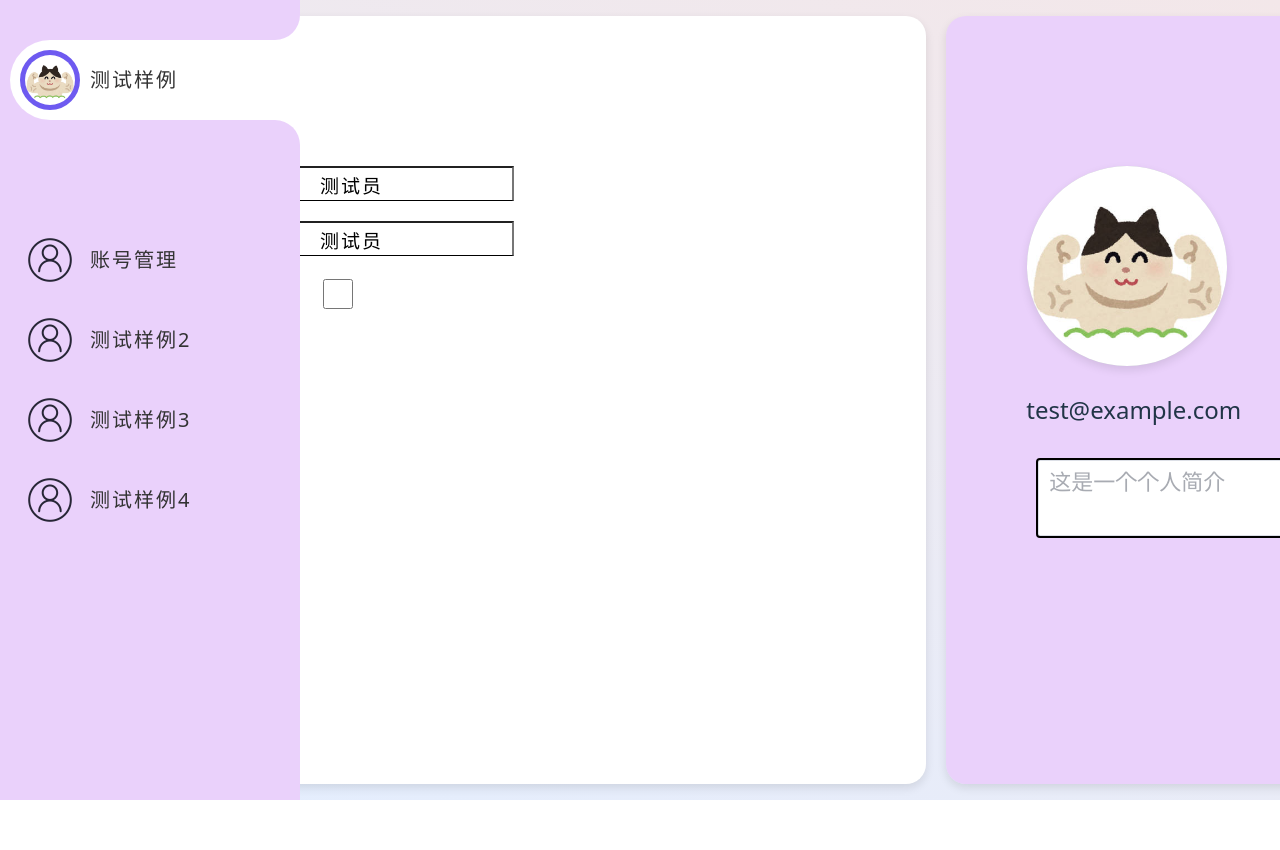
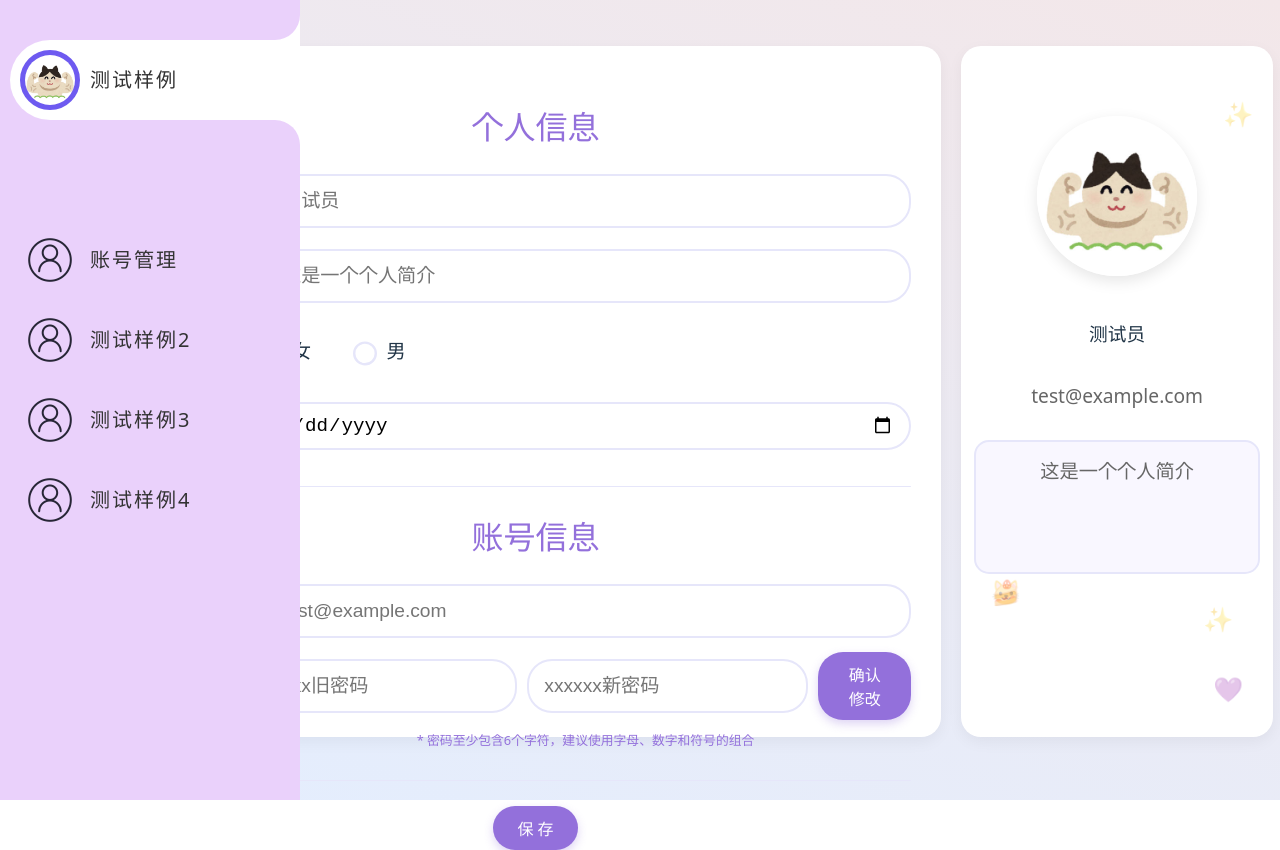
Before and after one commit to Caizqczq/UniLife, a Vue app in the folder Front/vue-unilife/: page /personal/manager in a window 1280 px wide. Shown: the top 850 px of the page. Before the commit the page ends 800 px from the top, so only its background shows below. Built offline with nearby package versions, Linux system fonts and the light colour scheme.

Commit message:
个人信息展示界面布局完成

```diff
--- a/Front/vue-unilife/src/components/Personal/AcountManager.vue
+++ b/Front/vue-unilife/src/components/Personal/AcountManager.vue
@@ -15,176 +15,513 @@ export default defineComponent({
 </script>
 
 <template>
-    <div class = "box">
-      <el-container class = "box-container">
-        <el-main class = "profile">
-          <el-container class = "personal">
-            <el-header>
-              <h2>个人信息</h2>
-            </el-header>
-            <el-main>
-              <ul>
-                <li><label>昵称</label>
-                  <input v-model = "username">
-                </li>
-                <li><label>昵称</label>
-                  <input v-model = "username">
-                </li>
-                <li>
-                  <input type = "checkbox">
-                </li>
-              </ul>
-            </el-main>
-          </el-container>
-        </el-main>
-        <el-aside class = "layout">
-          <el-avatar src = "../../../public/images/默认头像.jpg"
-                     size = "large"
-                     fit = 'fill'/>
-          <label class = "showemail">{{ email }}</label>
-          <el-input
-                    class = "self-introduce"
-                    maxlength = "30"
-                    placeholder="这是一个个人简介"
-                    size = "large"
-                    type = "textarea"/>
-        </el-aside>
-      </el-container>
+    <div class = "container">
+    <div class="main-content">
+      <!-- 左侧信息设置区 -->
+      <div class="card profile-info-card">
+        <!-- 个人信息部分 -->
+        <div class="form-section">
+          <h2 class="section-title">个人信息</h2>
+
+          <div class="form-group">
+            <label class="form-label">昵称</label>
+            <input type="text" class="form-input" :placeholder="username" readonly>
+          </div>
+
+          <div class="form-group">
+            <label class="form-label">个人简介</label>
+            <input type="text" class="form-input" placeholder="这是一个个人简介">
+          </div>
+
+          <div class="form-group">
+            <label class="form-label">性别</label>
+            <div class="radio-group">
+              <label class="radio-label">
+                <input type="radio" name="gender" class="radio-input" checked>
+                <span>女</span>
+              </label>
+              <label class="radio-label">
+                <input type="radio" name="gender" class="radio-input">
+                <span>男</span>
+              </label>
+            </div>
+          </div>
+
+          <div class="form-group">
+            <label class="form-label">生日</label>
+            <input type="date" class="date-input">
+          </div>
+        </div>
+
+        <div class="divider"></div>
+
+        <!-- 账号信息部分 -->
+        <div class="form-section">
+          <h2 class="section-title">账号信息</h2>
+
+          <div class="form-group">
+            <label class="form-label">绑定邮箱</label>
+            <input type="email" class="form-input" :placeholder="email"  readonly>
+          </div>
+
+          <div class="form-group">
+            <label class="form-label">修改密码</label>
+            <div class="password-inputs">
+              <input type="password" class="form-input" placeholder="xxxxxx旧密码">
+              <input type="password" class="form-input" placeholder="xxxxxx新密码">
+            </div>
+            <button class="btn btn-primary btn-password">确认修改</button>
+          </div>
+          <p class="form-hint">* 密码至少包含6个字符，建议使用字母、数字和符号的组合</p>
+        </div>
+
+        <div class="divider"></div>
+
+        <!-- 保存按钮 -->
+        <div class="btn-save-container">
+          <button class="btn btn-primary">保 存</button>
+        </div>
+      </div>
+
+      <!-- 右侧预览区 -->
+      <div class="card profile-preview-card">
+        <div class="preview-section">
+          <div class="preview-avatar">
+            <img src="../../../public/images/默认头像.jpg" alt="用户头像">
+          </div>
+
+          <h3>{{ username }}</h3>
+
+          <p class="preview-email">{{ email }}</p>
+
+          <div class="preview-bio">
+            这是一个个人简介
+          </div>
+        </div>
+
+        <!-- 可爱装饰元素 -->
+        <div class="cute-decoration star-1">✨</div>
+        <div class="cute-decoration star-2">✨</div>
+        <div class="cute-decoration heart">💜</div>
+        <div class="cute-decoration cat">🐱</div>
+        <div class="cute-decoration cake">🍰</div>
+      </div>
+    </div>
     </div>
 </template>
 
 <style scoped>
-  .box
-  {
+
+#app {
+  width: 100%;
+  max-width: none;
+  padding: 0;
+  margin: 0;
+}
+
+  /* 主容器 */
+.container {
     position:absolute;
     background-color:transparent;
-    left:0;
+    left:100px;
     top:2%;
-    width:100%;
+    width:94%;
     height: 96%;
+}
+
+/* 侧边栏 */
+
+/* 用户头像容器 */
+.avatar-container {
+  display: flex;
+  justify-content: center;
+  margin: 20px 0 30px;
+}
+
+.avatar-circle {
+  width: 90px;
+  height: 90px;
+  border-radius: 50%;
+  background-color: #fff;
+  display: flex;
+  justify-content: center;
+  align-items: center;
+  border: 3px solid #fff;
+  box-shadow: 0 4px 10px rgba(0, 0, 0, 0.1);
+  overflow: hidden;
+  transition: transform 0.3s ease;
+}
+
+.avatar-circle:hover {
+  transform: scale(1.05);
+}
+
+.avatar-circle img {
+  width: 100%;
+  height: 100%;
+  object-fit: cover;
+}
+
+
+/* 主内容区 */
+.main-content {
+  flex: 1;
+  height:90%;
+  padding: 30px;
+  display: flex;
+  gap: 20px;
+}
+
+/* 信息卡片通用样式 */
+.card {
+  background-color: #fff;
+  border-radius: 20px;
+  padding: 30px;
+  box-shadow: 0 5px 15px rgba(0, 0, 0, 0.05);
+  transition: transform 0.3s ease, box-shadow 0.3s ease;
+}
+
+.card:hover {
+  transform: translateY(-5px);
+  box-shadow: 0 8px 20px rgba(0, 0, 0, 0.1);
+}
+
+/* 左侧内容卡片 */
+.profile-info-card {
+  flex: 2;
+}
+
+/* 右侧内容卡片 */
+.profile-preview-card {
+  padding-top:70px;
+  flex: 1;
+}
+
+/* 分隔线 */
+.divider {
+  height: 1px;
+  background-color: #e6e6fa;
+  margin: 25px 0;
+  border-radius: 1px;
+}
+
+/* 表单区 */
+.form-section {
+  margin-bottom: 30px;
+}
+
+.section-title {
+  font-size: 2rem;
+  color: #9370DB;
+  margin-bottom: 20px;
+  font-weight: 500;
+}
+
+.form-group {
+  height:60px;
+  margin-bottom: 15px;
+  margin-left:10px;
+  display: flex;
+  align-items: center;
+}
+
+.form-label {
+  width: 95px;
+  font-size: 1.25rem;
+  color: #666;
+  text-align:left;
+}
+
+/* 输入框样式 */
+.form-input {
+  flex: 1;
+  height:30px;
+  padding: 10px 15px;
+  border: 2px solid #e6e6fa;
+  border-radius: 25px;
+  outline: none;
+  transition: border-color 0.3s ease;
+  font-size: 1.2rem;
+}
+
+.form-input:focus {
+  border-color: #b19cd9;
+}
+
+/* 单选按钮样式 */
+.radio-group {
+  transform:scale(1.2);
+  display: flex;
+  gap: 30px;
+}
+
+.radio-label {
+  display: flex;
+  align-items: center;
+  cursor: pointer;
+}
+
+.radio-input {
+  appearance: none;
+  -webkit-appearance: none;
+  width: 20px;
+  height: 20px;
+  border: 2px solid #e6e6fa;
+  border-radius: 50%;
+  margin-right: 8px;
+  display: flex;
+  align-items: center;
+  justify-content: center;
+  transition: all 0.2s ease;
+}
+
+.radio-input:checked {
+  border-color: #9370DB;
+}
+
+.radio-input:checked::before {
+  content: "";
+  width: 10px;
+  height: 10px;
+  border-radius: 50%;
+  background-color: #9370DB;
+}
+
+/* 日期选择器 */
+.date-input {
+  width: 100%;
+  padding: 10px 15px;
+  border: 2px solid #e6e6fa;
+  border-radius: 25px;
+  outline: none;
+  transition: border-color 0.3s ease;
+  background-color: #fff;
+  font-size:1.2rem;
+}
+
+.date-input:focus {
+  border-color: #b19cd9;
+}
+
+/* 按钮样式 */
+.btn {
+  outline:none;
+  padding: 10px 24px;
+  border: none;
+  border-radius: 25px;
+  cursor: pointer;
+  font-size: 1rem;
+  font-weight: 500;
+  transition: all 0.3s ease;
+  background-color: #fff;
+}
+
+.btn-primary {
+  background-color: #9370DB;
+  color: white;
+  box-shadow: 0 4px 10px rgba(147, 112, 219, 0.3);
+}
+
+.btn-primary:hover {
+  background-color: #8a63d2;
+  transform: translateY(-2px);
+  box-shadow: 0 6px 12px rgba(147, 112, 219, 0.4);
+}
+
+.btn-save-container {
+  display: flex;
+  justify-content: center;
+  margin-top: 20px;
+}
+
+/* 预览区样式 */
+.preview-section {
+  display: flex;
+  flex-direction: column;
+  align-items: center;
+  gap: 15px;
+}
+
+.preview-avatar {
+  width: 150px;
+  height: 150px;
+  border-radius: 50%;
+  border: 5px solid #fff;
+  box-shadow: 0 5px 15px rgba(0, 0, 0, 0.1);
+  overflow: hidden;
+  margin-bottom: 10px;
+}
+
+.preview-avatar img {
+  width: 100%;
+  height: 100%;
+  object-fit: cover;
+}
+
+.preview-email {
+  color: #666;
+  font-size: 1.2rem;
+  margin-bottom: 15px;
+  margin-top:0px;
+}
+
+.preview-bio {
+  width: 100%;
+  min-height: 100px;
+  padding: 15px;
+  border: 2px solid #e6e6fa;
+  border-radius: 15px;
+  background-color: #f9f7ff;
+  font-size: 1.2rem;
+  color: #666;
+}
+
+/* 密码修改区域样式 */
+.password-inputs {
+  display: flex;
+  gap: 10px;
+  margin-right: 10px;
+}
+
+.password-inputs .form-input {
+  flex: 1;
+}
+
+/* 响应式设计 */
+@media (max-width: 1024px) {
+  .main-content {
+    flex-direction: column;
+  }
+}
+
+@media (max-width: 768px) {
+  .container {
+    flex-direction: column;
   }
 
-  .box-container
-  {
-    position:relative;
-    width:94%;
-    left:104px;
-    right:20px;
-    height:100%;
-    gap:20px;
+  .sidebar {
+    width: 100%;
+    padding: 10px;
   }
 
-  .profile,
-  .layout
-  {
-    text-align:center;
-    border-radius:20px;
-    box-shadow:0px 4px 10px rgba(0,0,0,0.1);
+  .menu-item {
+    border-radius: 25px;
+    margin-right: 0;
+    padding: 10px 15px;
+    text-align: center;
   }
 
-  /*密码，昵称，性别，生日修改区域 */
-  .profile
-  {
-    background-color: #fff;
-    padding-left:70px;
-    padding-top:50px;
-    display:flex;
-    align-items:right;
+  .main-content {
+    padding: 15px;
   }
 
-  .profile .personal h2
-  {
-    display:flex;
-    align-items:right;
+  .form-group {
+    flex-direction: column;
+    align-items: flex-start;
   }
 
-  .profile ul
-  {
-    list-style: none;
-    display:block;
-    align-items:right;
-    margin:0;
+  .form-label {
+    width: 100%;
+    margin-bottom: 5px;
   }
 
-  .profile li
-  {
-    display:flex;
-    align-self:right;
-    font-size:22px;
-    padding-top:20px;
+  .password-inputs {
+    flex-direction: column;
   }
+}
 
-  .profile label
-  {
-    padding-right:20px;
+/* 可爱元素：气泡背景 */
+.bubble {
+  position: absolute;
+  border-radius: 50%;
+  background-color: rgba(255, 255, 255, 0.3);
+  z-index: -1;
+  animation: float 15s ease-in-out infinite;
+}
+
+.bubble-1 {
+  width: 100px;
+  height: 100px;
+  bottom: 50px;
+  left: 20px;
+  animation-delay: 0s;
+}
+
+.bubble-2 {
+  width: 60px;
+  height: 60px;
+  top: 100px;
+  left: 40px;
+  animation-delay: 2s;
+}
+
+.bubble-3 {
+  width: 80px;
+  height: 80px;
+  bottom: 200px;
+  left: 60px;
+  animation-delay: 5s;
+}
+
+@keyframes float {
+  0%, 100% {
+    transform: translateY(0);
   }
+  50% {
+    transform: translateY(-20px);
+  }
+}
 
-  .profile input
-  {
-    background-color: transparent;
-    width:200px;
-    height:30px;
-    color:black;
-    /* 下边框样式 */
-    border-bottom:1px solid black;
-    padding-left:10px;
-    text-indent:10px;
-    font-size:19px;
-    letter-spacing:2px;
+/* 动画效果 */
+@keyframes fadeIn {
+  from {
+    opacity: 0;
+    transform: translateY(10px);
   }
+  to {
+    opacity: 1;
+    transform: translateY(0);
+  }
+}
 
-  .profile input::placeholder
-  {
-    font-size:20px;
-  }
+.card {
+  animation: fadeIn 0.5s ease forwards;
+}
 
+.profile-preview-card {
+  animation-delay: 0.2s;
+}
 
-  /*头像和个人简介修改区域 */
-  .layout
-  {
-    background-color: #ead1fb;
-    width:30%;
-    height:100%;
-    padding-top:150px;
-    padding-left:80px;
-    padding-right:80px;
-    align-items: center;
-  }
+/* 提示文本样式 */
+.form-hint {
+  font-size: 0.8rem;
+  color: #9370DB;
+  margin-top: 5px;
+  margin-left: 100px;
+}
 
-  .showemail
-  {
-    position:relative;
-    top:20px;
-    font-size:24px;
-  }
+/* 可爱装饰元素 */
+.cute-decoration {
+  position: absolute;
+  font-size: 1.5rem;
+  opacity: 0.3;
+  color: #9370DB;
+  pointer-events: none;
+}
 
-  .self-introduce:deep(.el-textarea__inner)
-  {
-    border:2px solid black;
-  }
+.star-1 {
+  top: 50px;
+  right: 20px;
+}
 
-  .self-introduce
-  {
-    position: relative;
-    top:50px;
-    left:10px;
-    width:400px;
-    min-height:90px;
-    font-size:22px;
-    align-items: center;
-  }
+.star-2 {
+  bottom: 100px;
+  right: 40px;
+}
 
-
-  .el-avatar
-  {
-    width:200px;
-    height:200px;
-    box-shadow: 0px 4px 10px rgba(0, 0, 0, 0.1);
-  }
-
-  .layout-description
-  {
-    width:100%;
-  }
+.heart {
+  bottom: 30px;
+  right: 30px;
+}
 
 </style>
```
